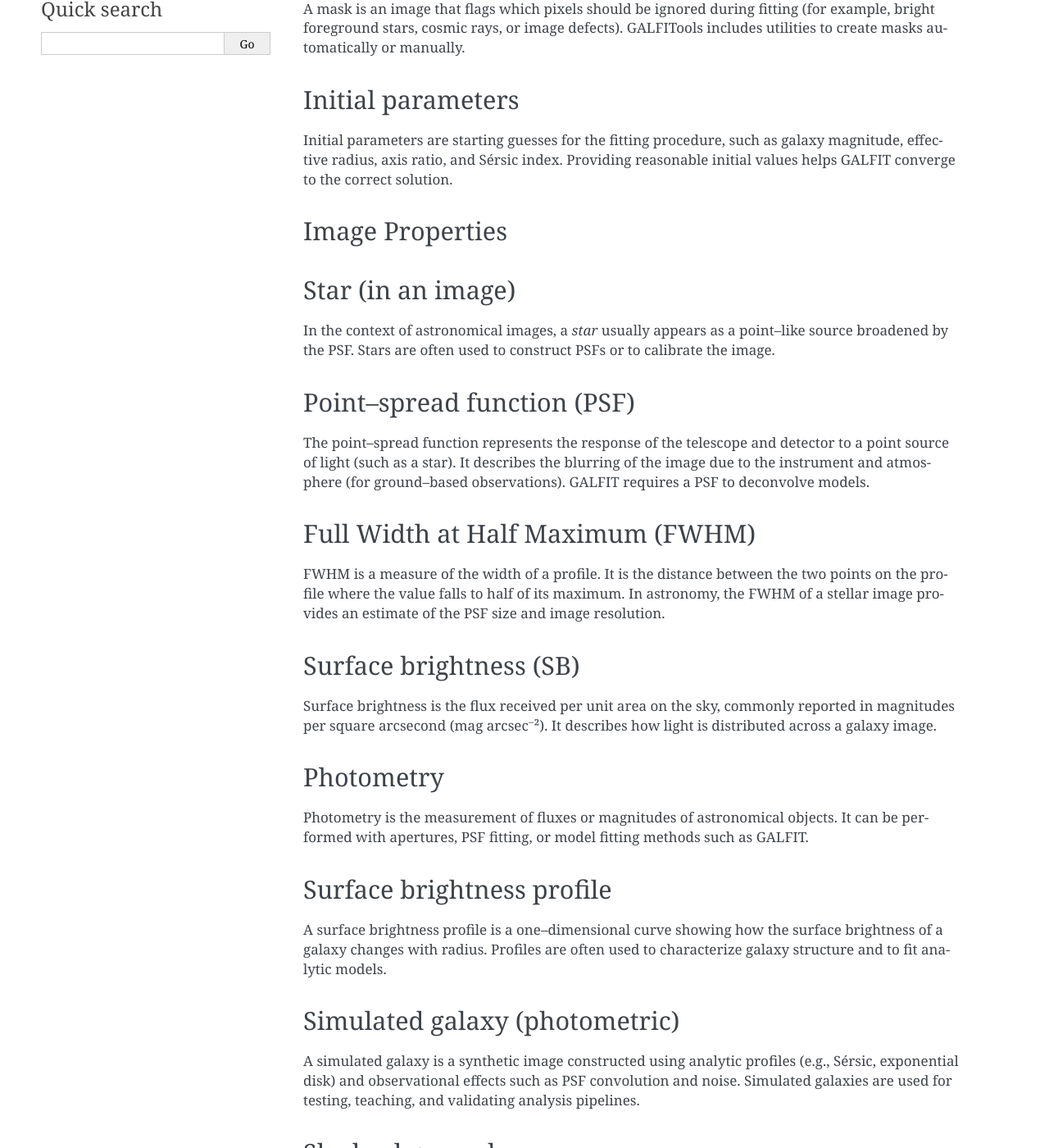
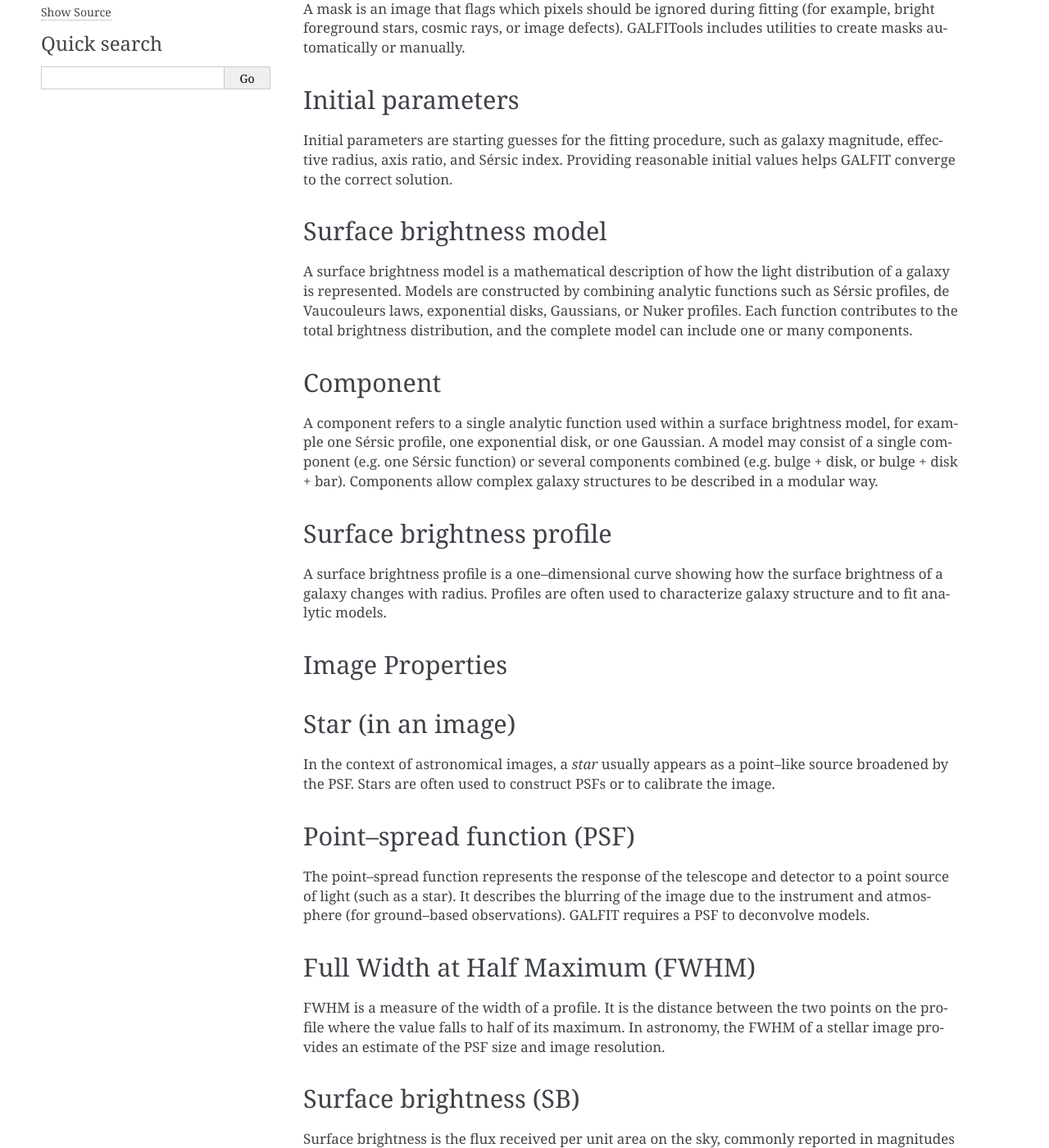
Before and after one commit to canorve/GALFITools, a Sphinx documentation site: the page built from docs/concepts.rst, in a window 1280 px wide and 1400 px high, scrolled down 818 px. Shown: the whole window at 82% size. Built offline with Sphinx 7.4.7, drawn with Linux system fonts in a browser that asks for light colours; some of the changed text lies outside the part shown.

Commit message:
docs  updated

```diff
--- a/docs/concepts.rst
+++ b/docs/concepts.rst
@@ -58,8 +58,35 @@
 solution.
 
 
+.. _concept-sb-model:
 
+Surface brightness model
+------------------------
+A surface brightness model is a mathematical description of how the
+light distribution of a galaxy is represented. Models are constructed
+by combining analytic functions such as Sérsic profiles, de Vaucouleurs
+laws, exponential disks, Gaussians, or Nuker profiles. Each function
+contributes to the total brightness distribution, and the complete
+model can include one or many components.
 
+.. _concept-component:
+
+Component
+---------
+A component refers to a single analytic function used within a surface
+brightness model, for example one Sérsic profile, one exponential disk,
+or one Gaussian. A model may consist of a single component (e.g. one
+Sérsic function) or several components combined (e.g. bulge + disk,
+or bulge + disk + bar). Components allow complex galaxy structures to be
+described in a modular way.
+
+.. _concept-sbp:
+
+Surface brightness profile
+--------------------------
+A surface brightness profile is a one–dimensional curve showing how the
+surface brightness of a galaxy changes with radius. Profiles are often
+used to characterize galaxy structure and to fit analytic models.
 
 
 Image Properties
```
Also changed, not shown: other parts of docs/concepts.rst (+0 -7 lines).
